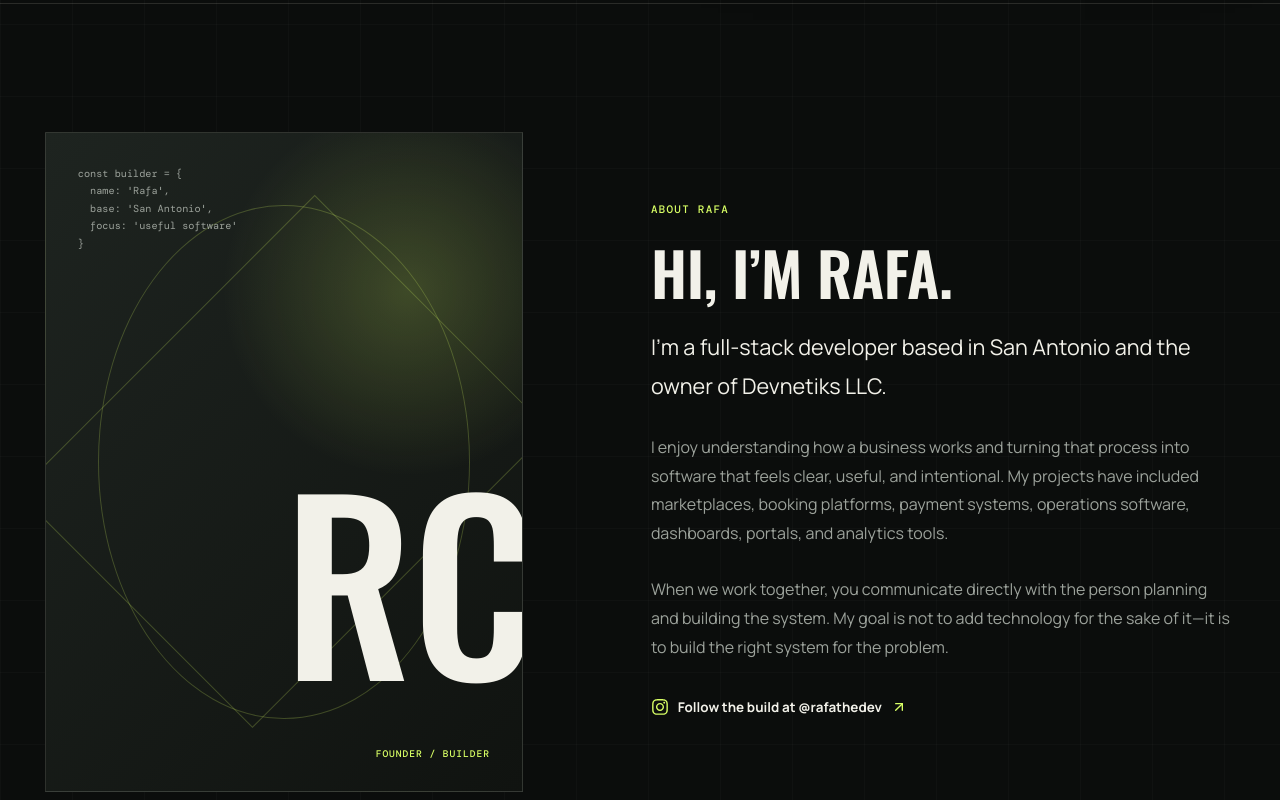
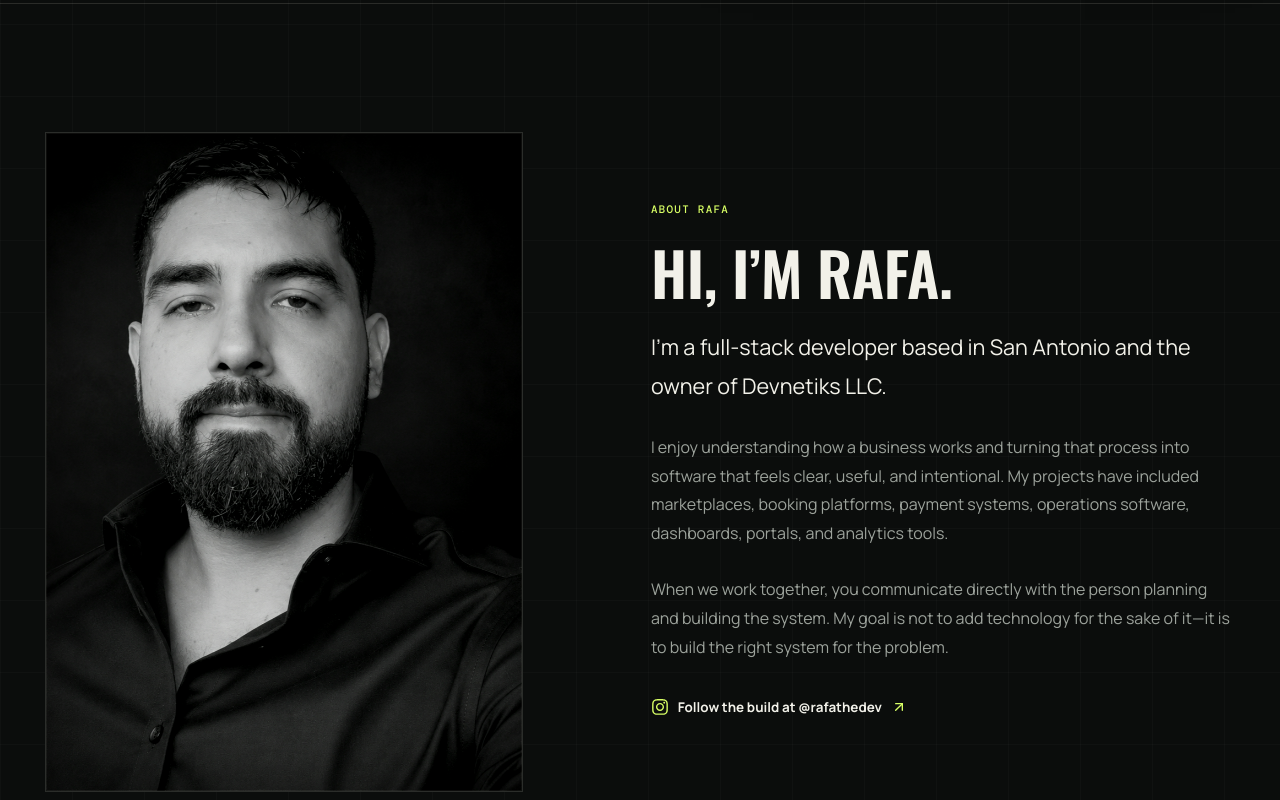
Before and after one commit to webdevRafa/rafa-the-dev, a React (Vite) app: page / in a window 1280 px wide. Shown: the part 840-1640 px from the top of the page. Built offline with nearby package versions, Linux system fonts and the light colour scheme; a web font is replaced by a local one.

Commit message:
Replace about artwork with portrait

```diff
--- a/src/App.css
+++ b/src/App.css
@@ -801,61 +801,32 @@ summary:focus-visible {
 .about-portrait {
   position: relative;
   overflow: hidden;
+  isolation: isolate;
   min-height: 660px;
   border: 1px solid var(--line);
-  background:
-    radial-gradient(circle at 76% 24%, rgba(216, 255, 101, 0.2), transparent 30%),
-    linear-gradient(135deg, #1e2420, #101310);
-}
-
-.about-portrait::before,
+  background: #0d0f0e;
+}
+
 .about-portrait::after {
   position: absolute;
-  border: 1px solid rgba(216, 255, 101, 0.22);
+  z-index: 1;
+  inset: 0;
+  border: 1px solid rgba(242, 241, 233, 0.05);
+  box-shadow: inset 0 0 70px rgba(0, 0, 0, 0.22);
   content: '';
-}
-
-.about-portrait::before {
-  inset: 11%;
-  border-radius: 50%;
-}
-
-.about-portrait::after {
-  top: 18%;
-  right: 15%;
-  bottom: 18%;
-  left: 15%;
-  transform: rotate(45deg);
-}
-
-.portrait-code {
+  pointer-events: none;
+}
+
+.about-portrait-image {
   position: absolute;
-  top: 2rem;
-  left: 2rem;
-  display: flex;
-  flex-direction: column;
-  color: var(--muted);
-  font: 400 0.64rem/1.7 var(--mono);
-}
-
-.portrait-monogram {
-  position: absolute;
-  z-index: 2;
-  inset: 50% auto auto 50%;
-  color: var(--paper);
-  font-family: var(--display);
-  font-size: clamp(9rem, 18vw, 18rem);
-  line-height: 1;
-  transform: translate(-50%, -50%);
-}
-
-.portrait-caption {
-  position: absolute;
-  right: 2rem;
-  bottom: 2rem;
-  color: var(--lime);
-  font: 500 0.6rem/1 var(--mono);
-  letter-spacing: 0.1em;
+  inset: 0;
+  display: block;
+  width: 100%;
+  height: 100%;
+  object-fit: cover;
+  object-position: center;
+  transform-origin: center;
+  will-change: transform;
 }
 
 .about-lead {
@@ -1557,16 +1528,6 @@ summary:focus-visible {
     min-height: 440px;
   }
 
-  .portrait-code {
-    top: 1.2rem;
-    left: 1.2rem;
-  }
-
-  .portrait-caption {
-    right: 1.2rem;
-    bottom: 1.2rem;
-  }
-
   .faq-list summary {
     grid-template-columns: 28px 1fr 20px;
     gap: 0.7rem;
--- a/src/App.tsx
+++ b/src/App.tsx
@@ -1,4 +1,4 @@
-import { useEffect, useState } from 'react'
+import { useEffect, useRef, useState } from 'react'
 import type { FormEvent, ReactNode } from 'react'
 import {
   AnimatePresence,
@@ -6,6 +6,7 @@ import {
   useReducedMotion,
   useScroll,
   useSpring,
+  useTransform,
 } from 'framer-motion'
 import {
   ArrowDown,
@@ -225,12 +226,19 @@ function App() {
   const [briefCopied, setBriefCopied] = useState(false)
   const [projectBrief, setProjectBrief] = useState('')
   const reduceMotion = useReducedMotion()
+  const portraitRef = useRef<HTMLDivElement>(null)
   const { scrollYProgress } = useScroll()
+  const { scrollYProgress: portraitScrollProgress } = useScroll({
+    target: portraitRef,
+    offset: ['start end', 'end start'],
+  })
   const smoothScrollProgress = useSpring(scrollYProgress, {
     stiffness: 180,
     damping: 28,
     restDelta: 0.001,
   })
+  const portraitY = useTransform(portraitScrollProgress, [0, 0.5, 1], ['-4%', '0%', '4%'])
+  const portraitScale = useTransform(portraitScrollProgress, [0, 0.5, 1], [1.08, 1, 1.08])
 
   const buildBrief = (event: FormEvent<HTMLFormElement>) => {
     event.preventDefault()
@@ -495,29 +503,26 @@ function App() {
         <section className="about-section section mx-auto grid max-w-[1400px] items-center" id="about">
           <motion.div
             className="about-portrait"
-            aria-hidden="true"
+            ref={portraitRef}
             initial={reduceMotion ? false : { opacity: 0, x: -45, rotate: -1.5 }}
             whileInView={reduceMotion ? undefined : { opacity: 1, x: 0, rotate: 0 }}
             viewport={revealViewport}
             transition={{ duration: 0.78, ease: revealEase }}
           >
-            <div className="portrait-code">
-              <span>const builder = {'{'}</span>
-              <span>&nbsp;&nbsp;name: 'Rafa',</span>
-              <span>&nbsp;&nbsp;base: 'San Antonio',</span>
-              <span>&nbsp;&nbsp;focus: 'useful software'</span>
-              <span>{'}'}</span>
-            </div>
-            <motion.div
-              className="portrait-monogram"
-              initial={reduceMotion ? false : { opacity: 0, scale: 0.82 }}
-              whileInView={reduceMotion ? undefined : { opacity: 1, scale: 1 }}
-              viewport={revealViewport}
-              transition={{ duration: 0.8, delay: 0.18, ease: revealEase }}
-            >
-              RC
-            </motion.div>
-            <span className="portrait-caption">FOUNDER / BUILDER</span>
+            <motion.img
+              className="about-portrait-image"
+              src="/rafa-castro-portrait.png"
+              alt="Black-and-white portrait of Rafa Castro"
+              width="1254"
+              height="1254"
+              loading="lazy"
+              decoding="async"
+              style={
+                reduceMotion
+                  ? { y: 0, scale: 1 }
+                  : { y: portraitY, scale: portraitScale }
+              }
+            />
           </motion.div>
           <Reveal className="about-copy" delay={0.08}>
             <p className="section-kicker">ABOUT RAFA</p>
```
Also changed, not shown: public/rafa-castro-portrait.png (added).
